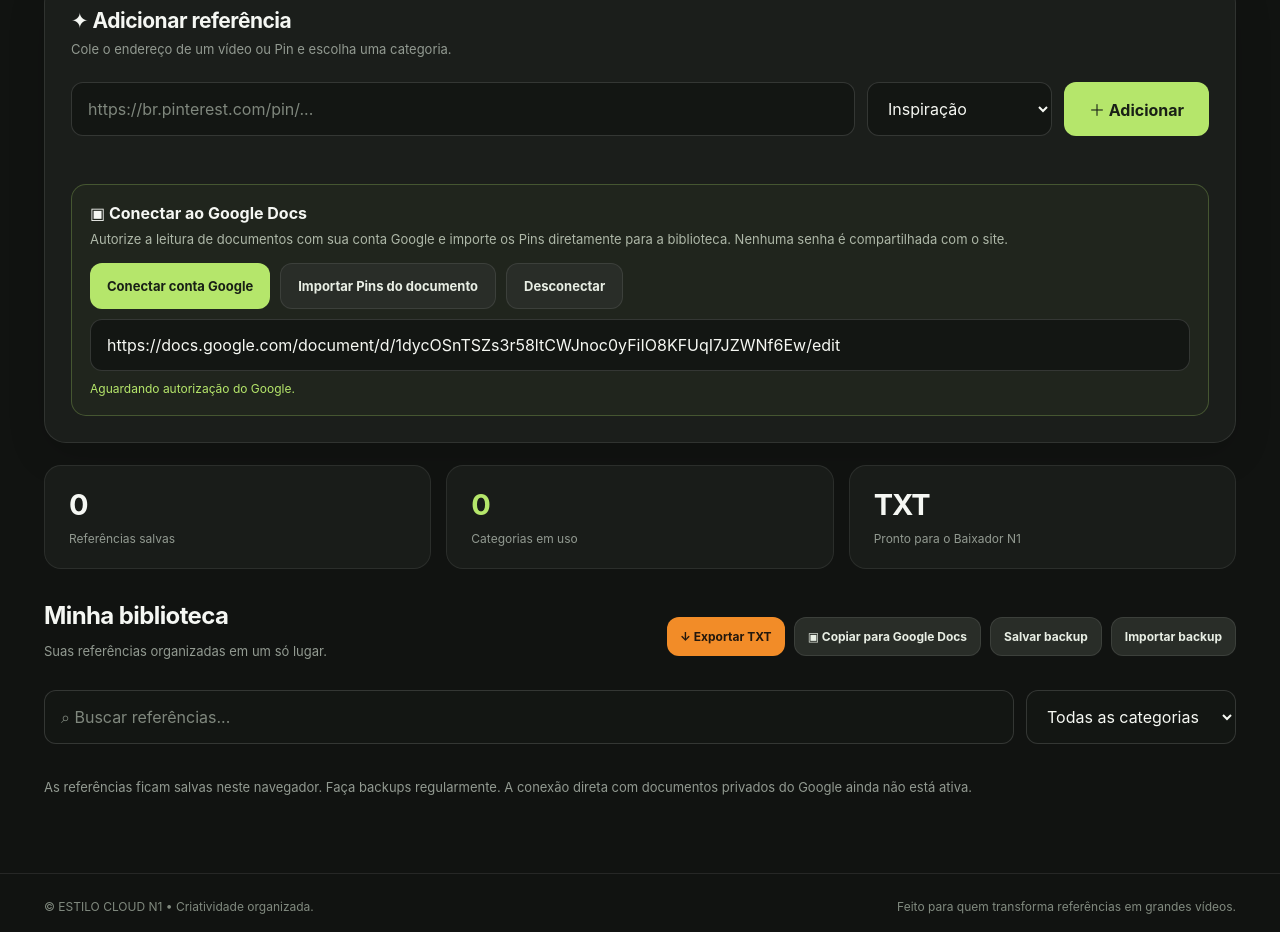
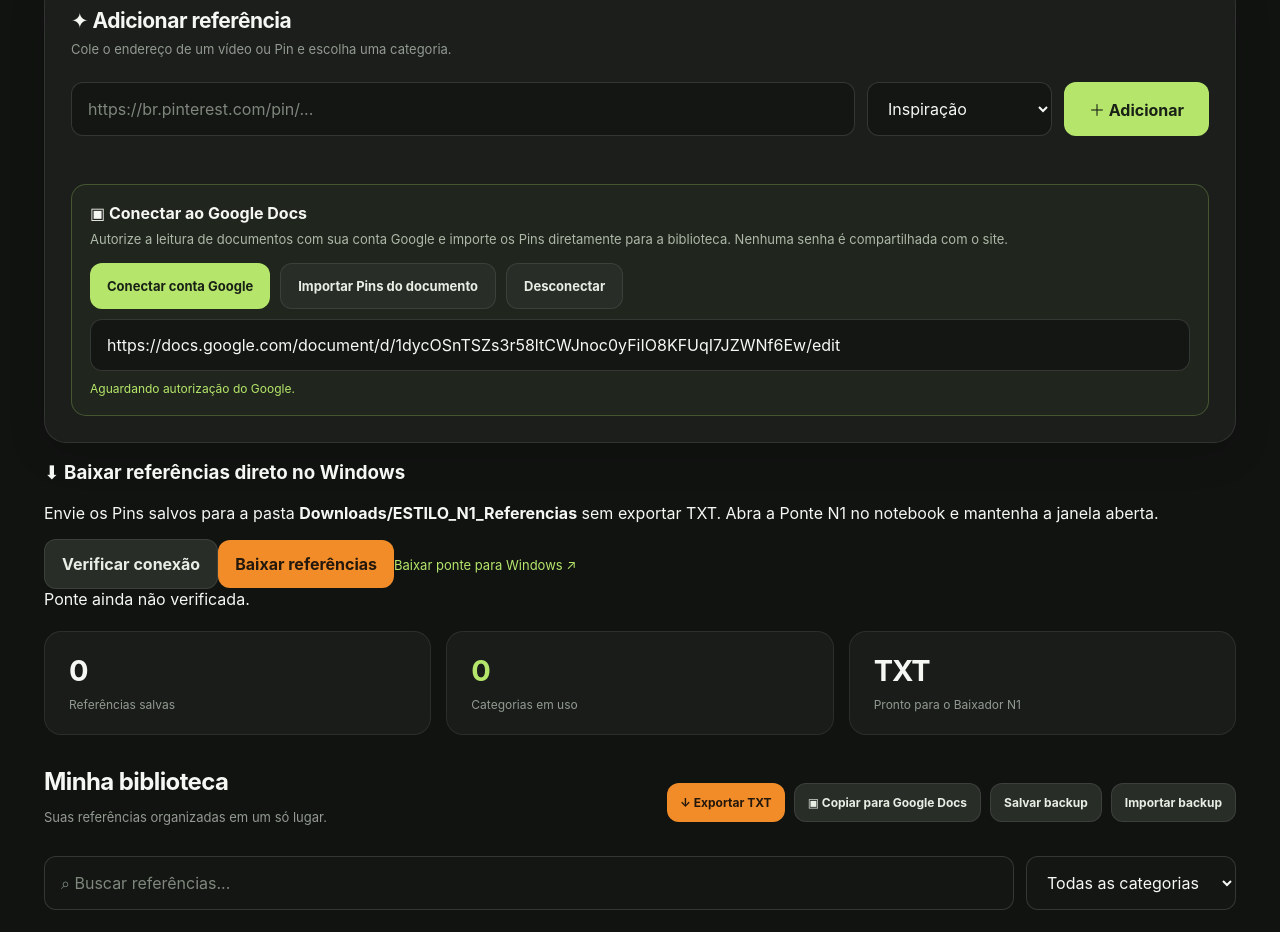
Before and after one commit to fabiosousan1/ESTILO-CLOUD-N1, a plain HTML site: page index.html in a window 1280 px wide. Shown: the part 436-1368 px from the top of the page. Drawn offline with Linux system fonts and the light colour scheme.

Commit message:
Mostrar painel de download Windows

```diff
--- a/index.html
+++ b/index.html
@@ -8,7 +8,7 @@
 <header class="top"><div class="shell"><div class="brand"><div class="logo">N<span style="color:#182017">1</span></div>ESTILO <span>CLOUD N1</span></div><nav class="nav"><a class="active" href="#biblioteca">Biblioteca</a><a href="#adicionar">Adicionar referência</a><a class="pill" href="https://docs.google.com/" target="_blank" rel="noopener">Google Docs ↗</a></nav></div></header>
 <main class="shell"><section class="hero"><div><div class="eyebrow">Seu espaço criativo</div><h1>Organize ideias.<br><em>Crie sem limites.</em></h1><p>Um lugar para guardar seus melhores vídeos, efeitos e referências. Tudo organizado para você encontrar inspiração na hora de editar.</p></div><aside class="hero-visual"><div class="symbol">✳</div><div class="caption">Toda grande edição começa com uma boa referência.</div><small>ESTILO N1 • Sua biblioteca criativa</small></aside></section>
 <section id="adicionar" class="panel"><div class="panel-head"><div><h2>✦ Adicionar referência</h2><p class="muted">Cole o endereço de um vídeo ou Pin e escolha uma categoria.</p></div></div><form id="form" class="entry"><input id="url" type="url" placeholder="https://br.pinterest.com/pin/..." aria-label="Endereço da referência" required><select id="category" aria-label="Categoria"><option>Inspiração</option><option>Transições</option><option>Efeitos</option><option>Legendas</option><option>Reels</option><option>Overlays</option></select><button class="primary" type="submit">＋ Adicionar</button></form><div id="notice" class="notice" role="status"></div><div class="google-panel"><h3>▣ Conectar ao Google Docs</h3><p>Autorize a leitura de documentos com sua conta Google e importe os Pins diretamente para a biblioteca. Nenhuma senha é compartilhada com o site.</p><div class="row"><button class="primary" id="google-connect" type="button">Conectar conta Google</button><button class="secondary" id="google-import" type="button">Importar Pins do documento</button><button class="secondary" id="google-disconnect" type="button">Desconectar</button></div><input id="google-doc-url" aria-label="Link do documento Google Docs" placeholder="Cole o link do documento Google Docs" value="https://docs.google.com/document/d/1dycOSnTSZs3r58ltCWJnoc0yFiIO8KFUqI7JZWNf6Ew/edit"><div class="status" id="google-status" role="status">Aguardando autorização do Google.</div></div></section>
-<section class="stats"><div class="stat"><strong id="total">0</strong><span>Referências salvas</span></div><div class="stat"><strong id="categories">0</strong><span>Categorias em uso</span></div><div class="stat"><strong>TXT</strong><span>Pronto para o Baixador N1</span></div></section>
+<section class="bridge"><h3>⬇ Baixar referências direto no Windows</h3><p>Envie os Pins salvos para a pasta <strong>Downloads/ESTILO_N1_Referencias</strong> sem exportar TXT. Abra a Ponte N1 no notebook e mantenha a janela aberta.</p><div class="bridge-actions"><button id="bridge-check" class="secondary" type="button">Verificar conexão</button><button id="bridge-download" class="orange" type="button">Baixar referências</button><a href="https://github.com/fabiosousan1/ESTILO-CLOUD-N1/archive/refs/heads/principal.zip" target="_blank" rel="noopener" style="align-self:center;color:#b5e66b;font-size:13px">Baixar ponte para Windows ↗</a></div><div id="bridge-status" class="bridge-status" role="status">Ponte ainda não verificada.</div></section><section class="stats"><div class="stat"><strong id="total">0</strong><span>Referências salvas</span></div><div class="stat"><strong id="categories">0</strong><span>Categorias em uso</span></div><div class="stat"><strong>TXT</strong><span>Pronto para o Baixador N1</span></div></section>
 <section id="biblioteca" class="library"><div class="library-top"><div><h2>Minha biblioteca</h2><p class="muted">Suas referências organizadas em um só lugar.</p></div><div class="tools"><button class="orange" id="export" type="button">↓ Exportar TXT</button><button class="secondary" id="copy" type="button">▣ Copiar para Google Docs</button><button class="secondary" id="backup" type="button">Salvar backup</button><button class="secondary" id="import" type="button">Importar backup</button><input id="file" type="file" accept=".json,application/json" class="hidden"></div></div><div class="filters"><input id="search" placeholder="⌕ Buscar referências..." aria-label="Buscar referências"><select id="filter" aria-label="Filtrar por categoria"><option value="">Todas as categorias</option><option>Inspiração</option><option>Transições</option><option>Efeitos</option><option>Legendas</option><option>Reels</option><option>Overlays</option></select></div><div class="cards" id="items"></div><p class="muted" style="margin-top:18px">As referências ficam salvas neste navegador. Faça backups regularmente. A conexão direta com documentos privados do Google ainda não está ativa.</p></section></main>
 <footer class="foot"><div class="shell"><span>© ESTILO CLOUD N1 • Criatividade organizada.</span><span>Feito para quem transforma referências em grandes vídeos.</span></div></footer>
 <script>
```
